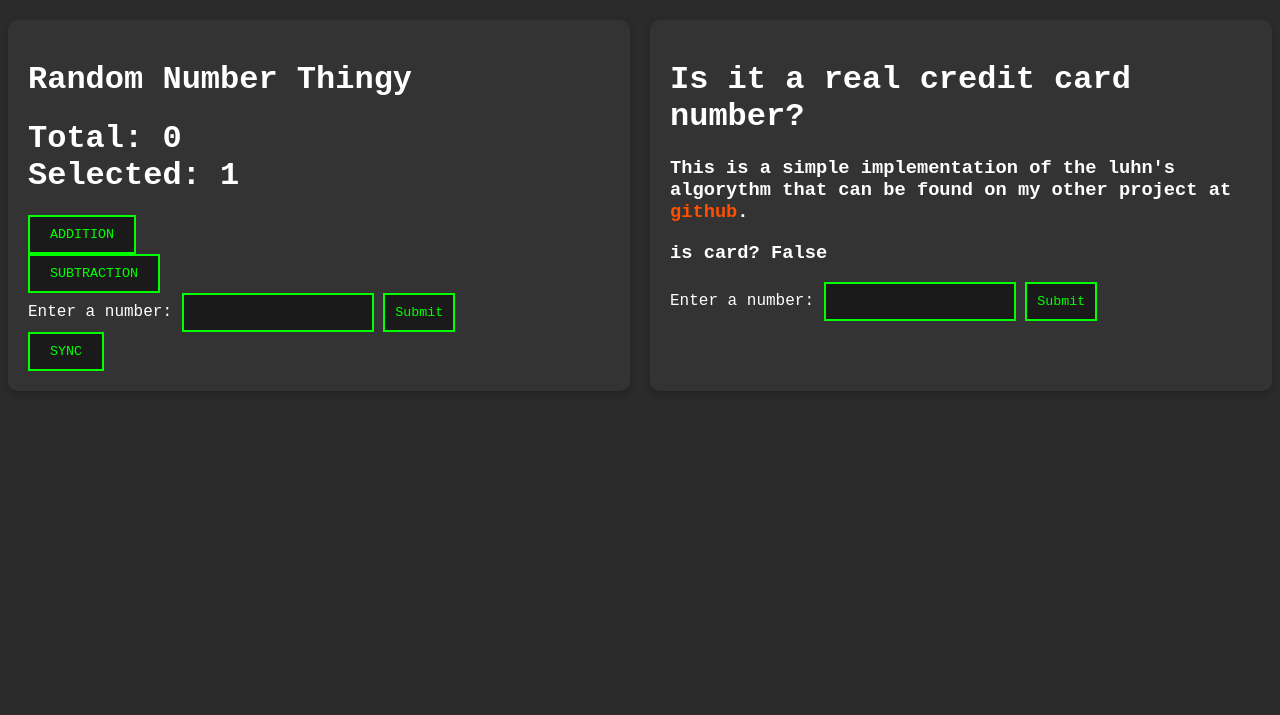
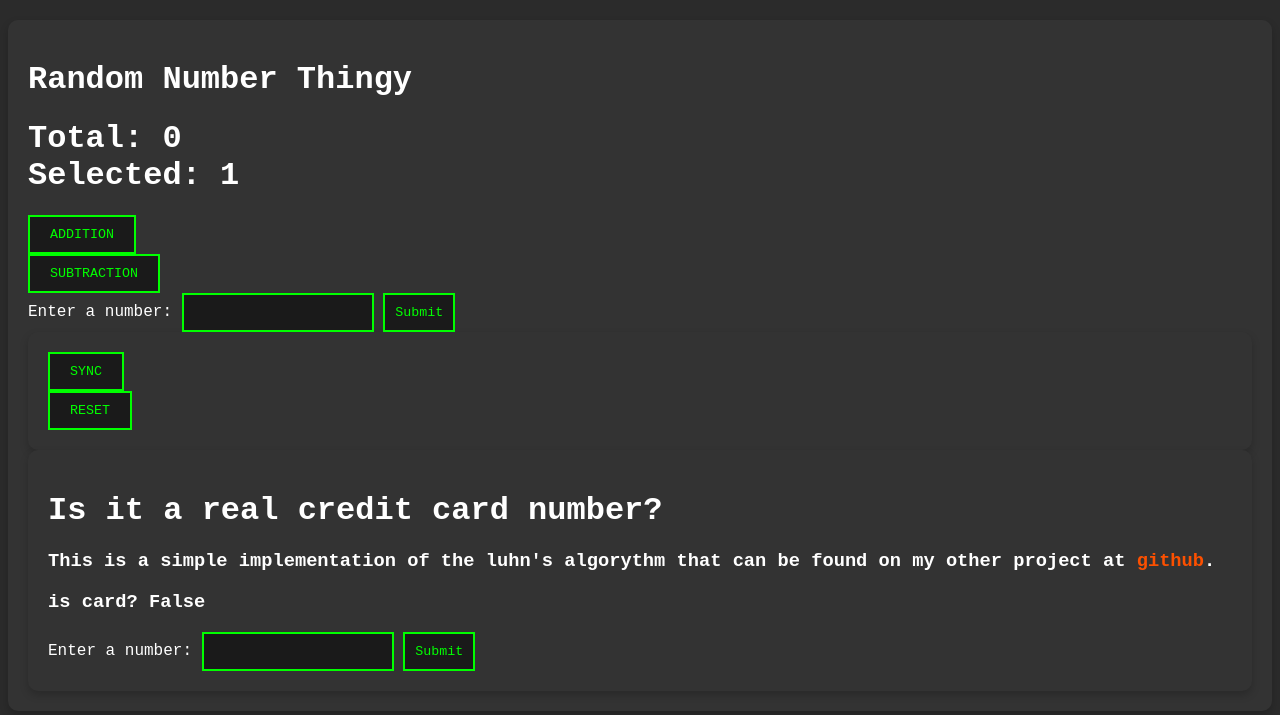
Before and after one commit to EchoTheDeveloper/FlaskProject, a Flask app: page / in a window 1280 px wide. Shown: the top 715 px of the page. Run offline with Flask 3, Linux system fonts and the light colour scheme.

Commit message:
Update index.html

```diff
--- a/templates/index.html
+++ b/templates/index.html
@@ -21,9 +21,14 @@
             <input type="number" id="num" name="num" required>
             <input type="submit" value="Submit">
         </form>
-        <form action="/sync" method="POST">
-            <button type="submit">Sync</button>
-        </form>
+        <div class="project-card">
+            <form action="/sync" method="POST">
+                <button type="submit">Sync</button>
+            </form>
+            <form action="/reset-number" method=["POST"]>
+                <button type="submit">Reset</button>
+            </form>
+        </dig>
     </div>
     <div class="project-card">
         <h1>Is it a real credit card number?</h1>
```
